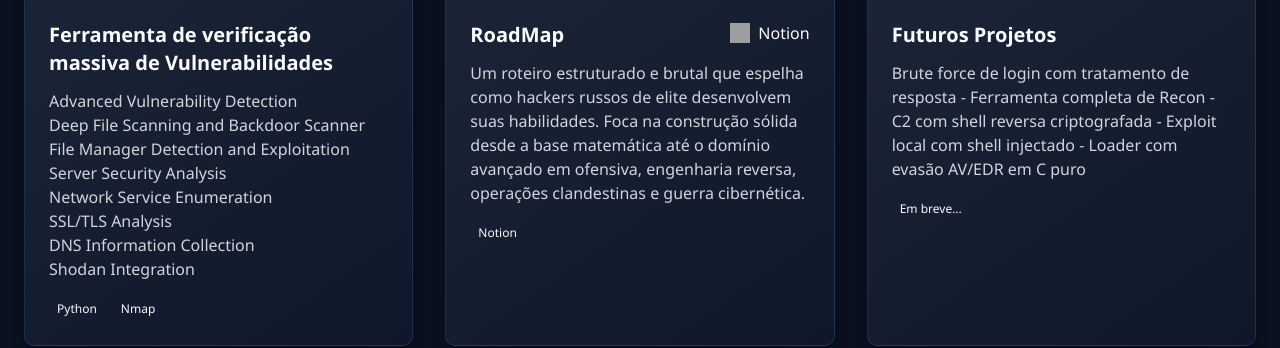
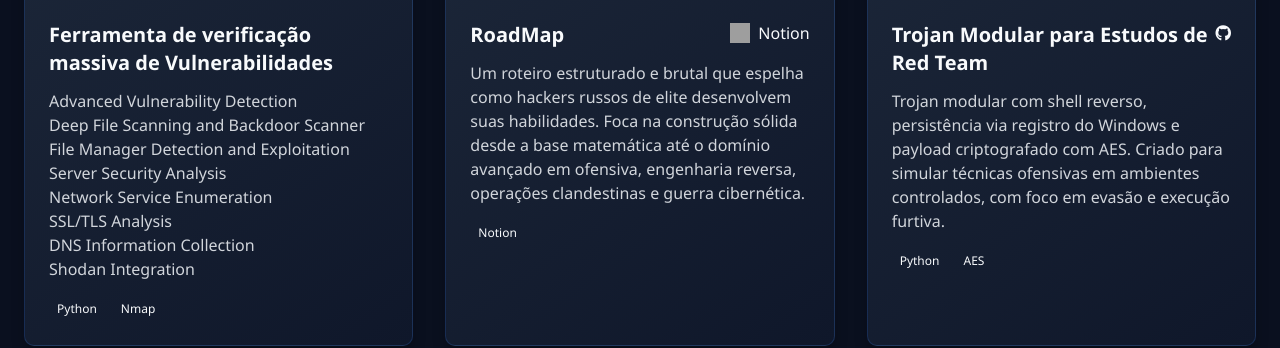
Before and after one commit to leonardosec/Portif-lio, a plain HTML site: page index.html in a window 1280 px wide. Shown: the part 3128-3476 px from the top of the page. Drawn offline with nearby package versions, Linux system fonts and the light colour scheme; grey boxes are pictures that could not be loaded.

Commit message:
inseri o trojan no card

```diff
--- a/index.html
+++ b/index.html
@@ -495,27 +495,25 @@ Configuração de firewalls (Check Point, Cisco), VPNs, IPS, e sistemas de contr
 
                 <div class="cyber-card overflow-hidden">
                     <div class="h-48 overflow-hidden">
-                        <img src="https://imgs.search.brave.com/VzT0ySvuIzeLb8n4ekX7jVNhlxUxhlxdDczkJBPdbHQ/rs:fit:500:0:1:0/g:ce/aHR0cHM6Ly93d3cu/dW5pcmlvLmJyL2Nv/bnNlbGhvcy1zdXBl/cmlvcmVzJi9jY2Jz/L2liaW8vaGVyYmFy/aW9odW5pL2ltYWdl/bnMvZW0tY29uc3Ry/dWNhby0xL2ltYWdl"
+                        <img src="https://as1.ftcdn.net/jpg/07/54/61/22/1000_F_754612244_RVaeRV9To3Ozbe55E98vcblCHPhqaFi5.jpg"
                              alt="Projeto 2"
                              class="w-full h-full object-cover transition-transform duration-500 hover:scale-110">
                     </div>
                     <div class="p-6">
                         <div class="flex justify-between items-start mb-3">
-                            <h3 data-i18n="menu.pro" class="text-xl font-semibold">Futuros projetos</h3>
+                            <h3 data-i18n="menu.tro" class="text-xl font-semibold">Trojan Modular para Estudos de Red Team</h3>
                             <div class="flex space-x-2">
-                                <a href="#" class="text-accent hover:text-blue-400">
-                                    <!--<i class="fab fa-github"></i>-->
+                                <a href="https://github.com/leonardosec/trojan.git" class="text-accent hover:text-blue-400">
+                                    <i class="fab fa-github"></i>
                                 </a>
                             </div>
                         </div>
-                        <p data-i18n="menu.bru" class="text-gray-300 mb-4">
-                            Brute force de login com tratamento de resposta<br>Ferramenta completa de Recon<br>
-                            C2 com shell reversa criptografada<br>Exploit local com shell injectado<br>Loader com evasão AV/EDR em C puro<br>
-
+                        <p data-i18n="menu.horse" class="text-gray-300 mb-4">
+                            Trojan modular com shell reverso, persistência via registro do Windows e payload criptografado com AES. Criado para simular técnicas ofensivas em ambientes controlados, com foco em evasão e execução furtiva.
                         </p>
                         <div class="flex flex-wrap gap-2">
-                            <span data-i18n="menu.breve" class="px-2 py-1 bg-secondary rounded-full text-xs">shortly...</span>
-                            <!--<span class="px-2 py-1 bg-secondary rounded-full text-xs">TensorFlow</span>-->
+                            <span data-i18n="menu.breve" class="px-2 py-1 bg-secondary rounded-full text-xs">Python</span>
+                            <span class="px-2 py-1 bg-secondary rounded-full text-xs">AES</span>
      </section>
 <!-- Seção Contato + Redes Sociais -->
 <section id="contact" class="py-20 bg-primary">
--- a/teste.js
+++ b/teste.js
@@ -35,7 +35,7 @@ const translations = {
     "menu.mp": "Meus Projetos",
     "menu.mass": "Ferramenta de verificação massiva de Vulnerabilidades",
     "menu.road": "Um roteiro estruturado e brutal que espelha como hackers russos de elite desenvolvem suas habilidades. Foca na construção sólida desde a base matemática até o domínio avançado em ofensiva, engenharia reversa, operações clandestinas e guerra cibernética.",
-    "menu.pro": "Futuros Projetos",
+    "menu.pro": "Trojan Basic",
     "menu.bru": "Brute force de login com tratamento de resposta - Ferramenta completa de Recon - C2 com shell reversa criptografada - Exploit local com shell injectado - Loader com evasão AV/EDR em C puro",
     "menu.entre": "Entre em Contato",
     "menu.na": "Nome",
@@ -51,14 +51,15 @@ const translations = {
     "menu.redes": "Minhas Redes Socias",
     "menu.siga": "Me siga nas redes e acompanhe meu trabalho e estudos em cibersegurança.",
     "menu.2025": "2025 Leonardo Costa. Todos os direitos reservados.",
-    "menu.breve": "Em breve...",
+    "menu.tro": "Trojan Modular para Estudos de Red Team",
+    "menu.horse": "Trojan modular com shell reverso, persistência via registro do Windows e payload criptografado com AES. Criado para simular técnicas ofensivas em ambientes controlados, com foco em evasão e execução furtiva."
   },
   en: {
     "menu.home": "Home",
     "menu.about": "About",
     "menu.skills": "Skills",
     "menu.experience": "Experience",
-    "menu.projects": "Projects",
+    "menu.projects": "Trojan Basic",
     "menu.contact": "Contact",
     "menu.descri": "Red Teamer in training, simulating real attacks to discover flaws, anticipate threats and strengthen defenses with advanced intelligence.",
     "menu.Contact-me": "Contact-me",
@@ -105,7 +106,8 @@ const translations = {
     "menu.redes": "My social networks",
     "menu.siga": "Follow me on social media and keep up with my work and studies in cybersecurity.",
     "menu.2025": "2025 Leonardo Costa. All rights reserved.",
-    "menu.breve": "shortly...",
+    "menu.tro": "Modular Trojan for Red Team Studies",
+    "menu.horse": "Modular Trojan with reverse shell, Windows registry persistence and AES-encrypted payload. Designed to simulate offensive techniques in controlled environments, with a focus on evasion and stealth execution."
   }
 };
 
```
